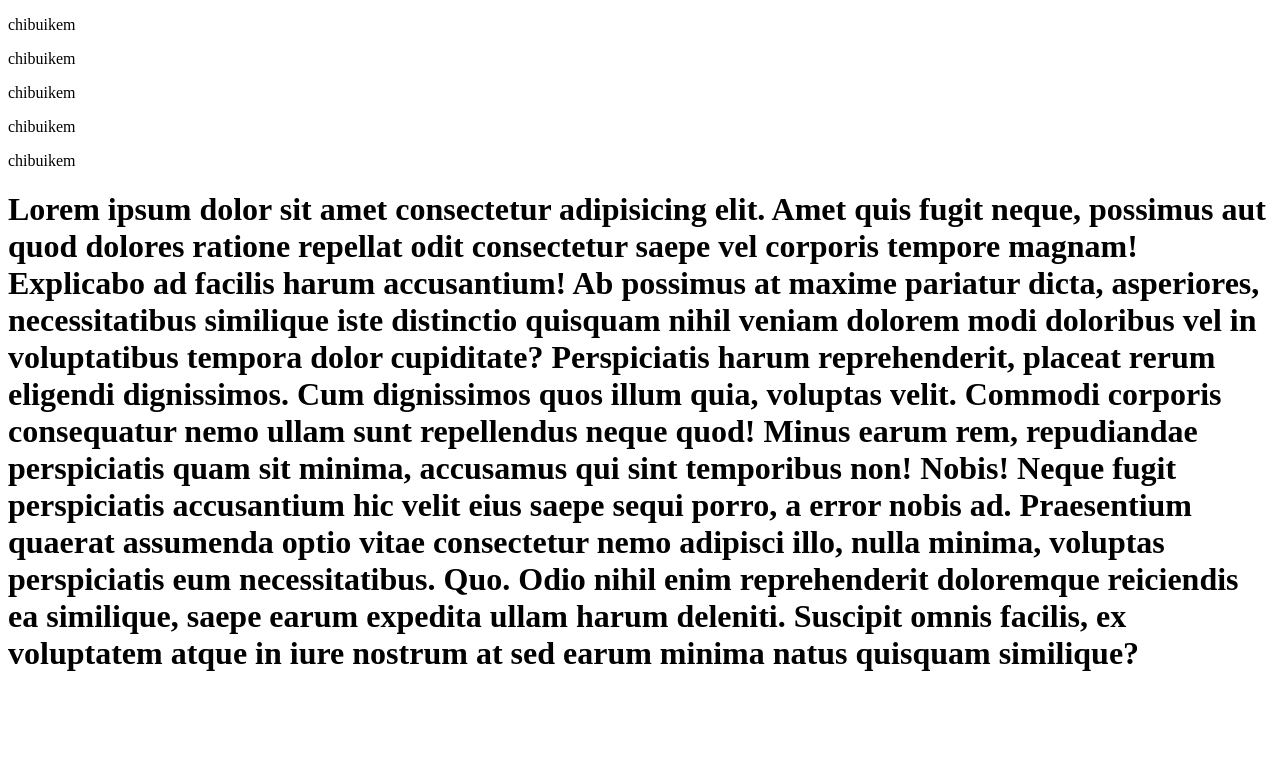
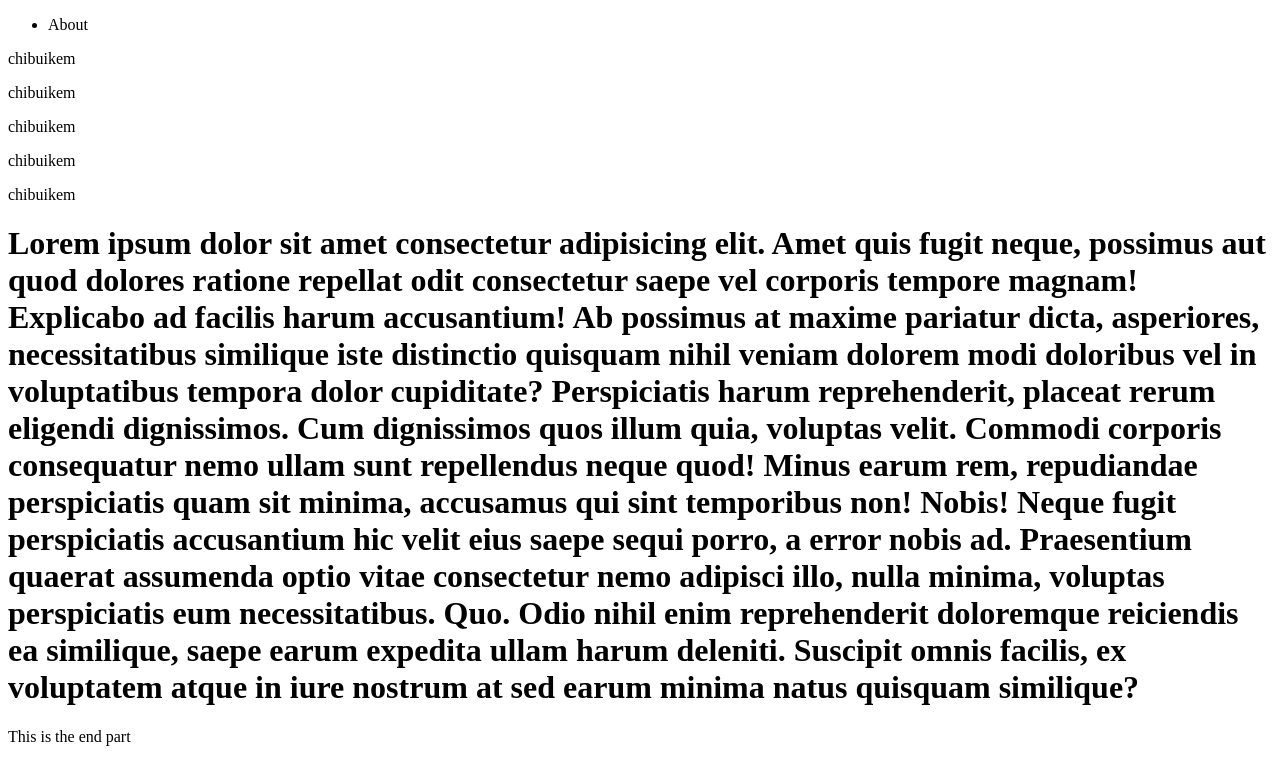
Before and after one commit to ChrisRoyalty/twitter, a plain HTML site: page index.html in a window 1280 px wide. Drawn offline with Linux system fonts and the light colour scheme.

Commit message:
added a header and footer

```diff
--- a/index.html
+++ b/index.html
@@ -7,15 +7,26 @@
     <title>Twitter-Test</title>
 </head>
 <body>
-    <p>chibuikem</p>
-    <p>chibuikem</p>
-    <p>chibuikem</p>
-    <p>chibuikem</p>
-    <p>chibuikem</p>
+    <header>
+        <ul>
+            <li>About</li>
+        </ul>
+    </header>
+    <div class="body">
+        <p>chibuikem</p>
+        <p>chibuikem</p>
+        <p>chibuikem</p>
+        <p>chibuikem</p>
+        <p>chibuikem</p>
     <h1>Lorem ipsum dolor sit amet consectetur adipisicing elit. Amet quis fugit neque, possimus aut quod dolores ratione repellat odit consectetur saepe vel corporis tempore magnam! Explicabo ad facilis harum accusantium!
     Ab possimus at maxime pariatur dicta, asperiores, necessitatibus similique iste distinctio quisquam nihil veniam dolorem modi doloribus vel in voluptatibus tempora dolor cupiditate? Perspiciatis harum reprehenderit, placeat rerum eligendi dignissimos.
     Cum dignissimos quos illum quia, voluptas velit. Commodi corporis consequatur nemo ullam sunt repellendus neque quod! Minus earum rem, repudiandae perspiciatis quam sit minima, accusamus qui sint temporibus non! Nobis!
     Neque fugit perspiciatis accusantium hic velit eius saepe sequi porro, a error nobis ad. Praesentium quaerat assumenda optio vitae consectetur nemo adipisci illo, nulla minima, voluptas perspiciatis eum necessitatibus. Quo.
     Odio nihil enim reprehenderit doloremque reiciendis ea similique, saepe earum expedita ullam harum deleniti. Suscipit omnis facilis, ex voluptatem atque in iure nostrum at sed earum minima natus quisquam similique?</h1>
+    </div>
+
+    <footer>
+        <p>This is the end part</p>
+    </footer>
 </body>
 </html>
```
